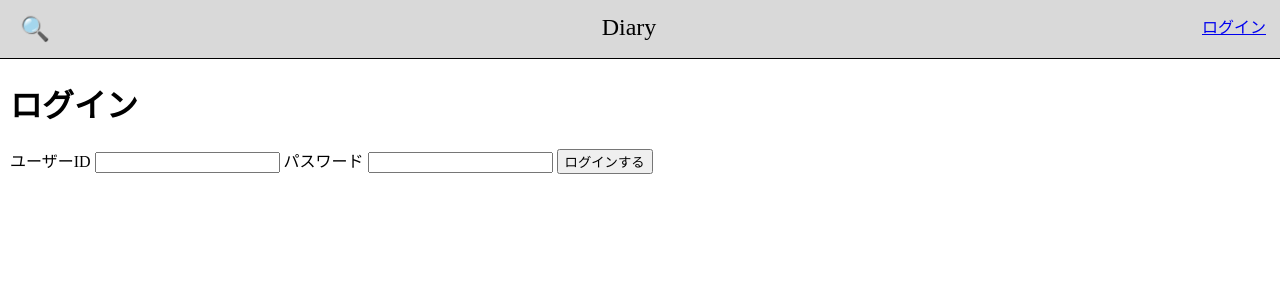
After one commit to CoreNion/Diary, a Django app: page /accounts/login in a window 1280 px wide. The commit adds this page. Shown: the top 300 px of the page. Run offline with Django 5.2, Linux system fonts and the light colour scheme.

Commit message:
[accounts] ログイン / ログアウトを簡易実装

```diff
--- a/apps/accounts/urls.py
+++ b/apps/accounts/urls.py
@@ -1,7 +1,11 @@
-from django.urls import path
+from django.urls import include, path
+from django.contrib.auth.views import LogoutView
 
 from . import views
 
+app_name = "accounts"
+
 urlpatterns = [
-    path('', views.accounts, name="accounts"),
+    path("login", views.LoginView.as_view(), name="login"),
+    path("logout", LogoutView.as_view(), name="logout"),
 ]
--- a/apps/accounts/views.py
+++ b/apps/accounts/views.py
@@ -1,7 +1,7 @@
 from django.shortcuts import render
+from django.contrib.auth import views as auth_views
 
 from django.http import HttpResponse
 
-# Create your views here.
-def accounts(request):
-  return HttpResponse("Hello Accounts World")
+class LoginView(auth_views.LoginView):
+  template_name = "accounts/login.html"
--- a/config/settings.py
+++ b/config/settings.py
@@ -131,3 +131,6 @@ STATIC_URL = 'static/'
 # https://docs.djangoproject.com/en/5.1/ref/settings/#default-auto-field
 
 DEFAULT_AUTO_FIELD = 'django.db.models.BigAutoField'
+
+LOGIN_REDIRECT_URL = "diary:home"
+LOGOUT_REDIRECT_URL = 'diary:home'
--- /dev/null
+++ b/templates/accounts/login.html
@@ -0,0 +1,18 @@
+{% extends "base.html" %}
+
+{% block content %}
+  <h1>ログイン</h1>
+  <form method="post" class="">
+    {% csrf_token %}
+    {% for error in form.errors.values %}
+     {{ error }}
+    {% endfor %}
+    <label>ユーザーID</label>
+    <input name="username">
+
+    <label>パスワード</label>
+    <input type="password" name="password">
+
+    <button type="submit" class="">ログインする</button>
+  </form>
+{% endblock content %}
--- a/templates/base.html
+++ b/templates/base.html
@@ -16,14 +16,19 @@
   <header class="top-navbar">
     <button class="top-navbar__search">🔍</button>
 
-    <a href="/" class="top-navbar__title">Diary</a>
+    <a href="{% url "diary:home" %}" class="top-navbar__title">Diary</a>
 
     {% if request.user.is_authenticated %}
+    <!-- TO DO: プロフィール機能の実装
     <a href="" class="top-navbar__account">
       <img src="" alt="" class="top-navbar__account__icon">
-    </a>
+    </a> -->
+    <form method="POST" action="{% url "accounts:logout" %}" class="top-navbar__logout">
+      {% csrf_token %}
+      <button type="submit">ログアウト</button>
+    </form>
     {% else %}
-    <a href="/login" class="top-navbar__login">ログイン</a>
+    <a href="{% url "accounts:login" %}" class="top-navbar__login">ログイン</a>
     {% endif %}
   </header>
 
--- a/templates/diary/index_entrance.html
+++ b/templates/diary/index_entrance.html
@@ -4,4 +4,5 @@
 
 {% block content %}
 <h1>Diary</h1>
+<a href="{% url "accounts:login" %}">ログイン</a>
 {% endblock content %}
```
